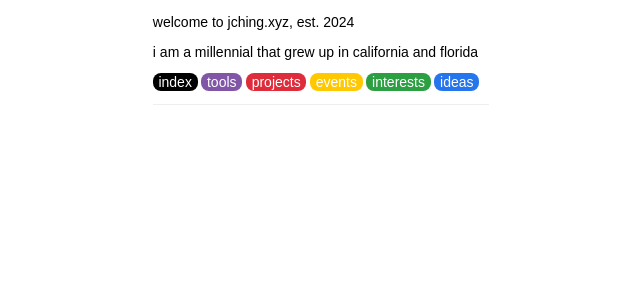
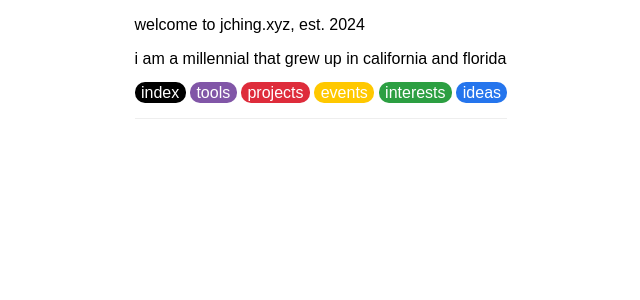
Before and after one commit to trickyloki3/jching.xyz, a Flask app: page / in a window 1280 px wide. Shown: the top 300 px of the page, without its empty margins (319-959 px from the left). Run offline with Flask 3, Linux system fonts and the light colour scheme.

Commit message:
Removed font size.

```diff
--- a/templates/index.html
+++ b/templates/index.html
@@ -4,16 +4,13 @@
         <title>jching.xyz</title>
     </head>
     <style>
-        h1, p, label, input {
+        p, label, input {
             font-family: sans-serif;
-            font-size: 14px;
-            margin-right: 10px;
             -webkit-font-smoothing: antialiased;
         }
 
         code {
             font-family: monospace;
-            font-size: 12px;
             -webkit-font-smoothing: antialiased;
         }
 
@@ -43,7 +40,7 @@
         }
 
         .tag {
-            border-radius: 8px;
+            border-radius: 10px;
             color: #fff;
             padding: 0.1em 0.4em;
             text-decoration-line: none;
```
